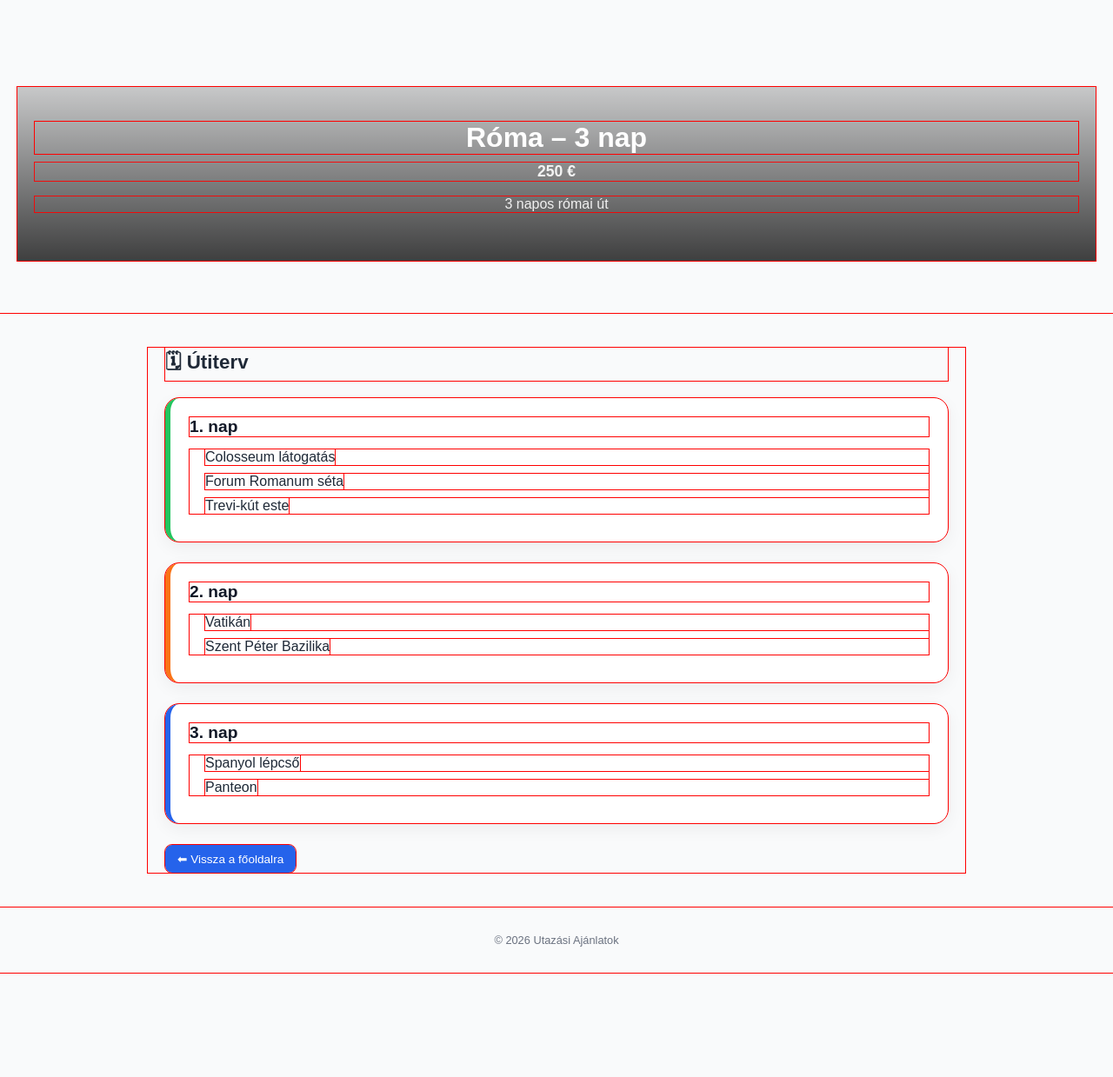
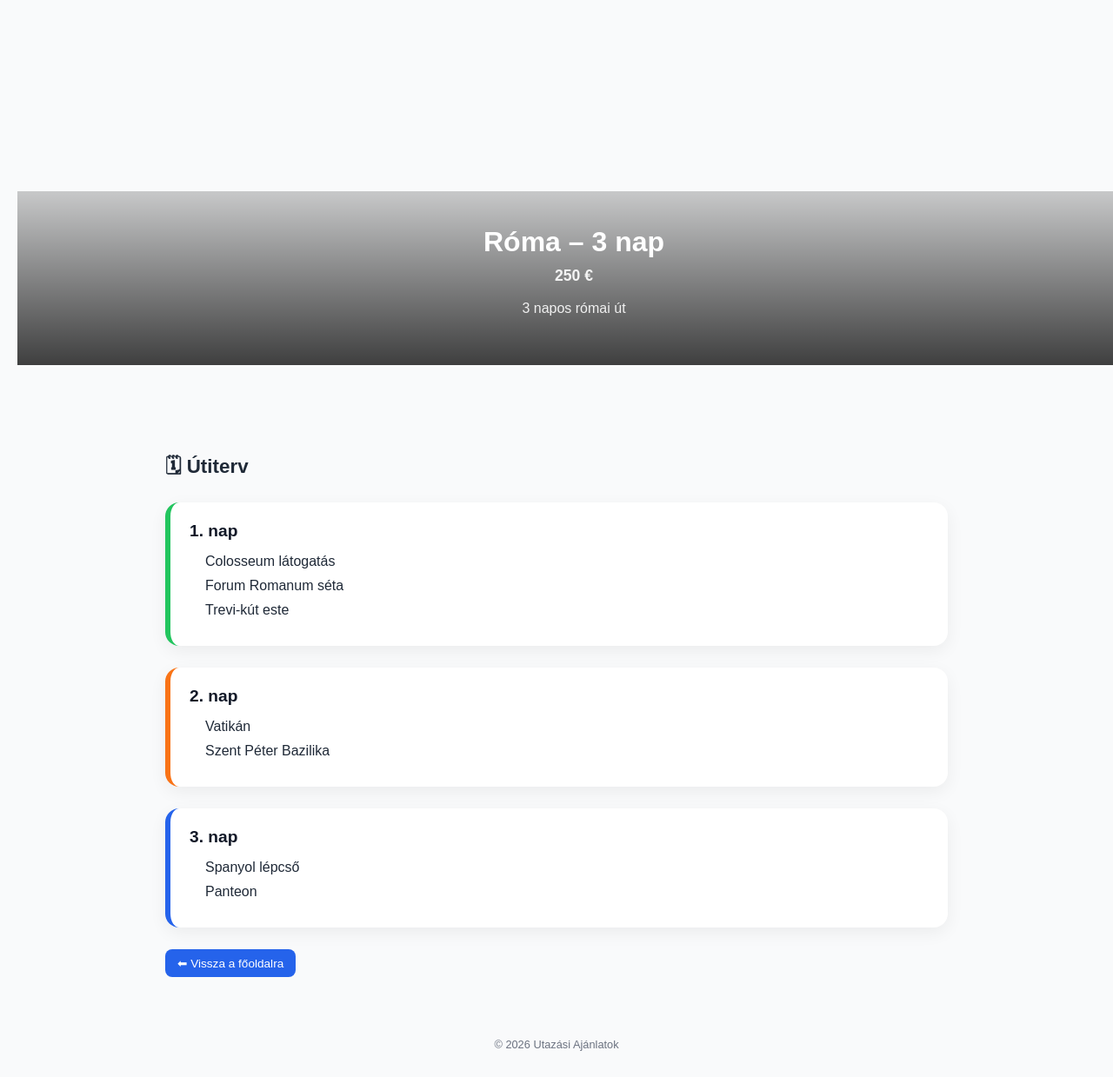
Before and after one commit to Norbi6/travel_site, a Jekyll site: the page built from _offers/rome3.md, in a window 1280 px wide. Shown: the whole page at 87% size. Built offline with Jekyll 4.4.1, drawn with Linux system fonts in a browser that asks for light colours; before the commit the page ends 1119 px from its top, so only the background shows below that.

Commit message:
Update style.css

```diff
--- a/assets/css/style.css
+++ b/assets/css/style.css
@@ -198,7 +198,6 @@ footer {
 .offer-hero {
   width: 100%;
   height: clamp(220px, 40vh, 420px);
-  box-sizing: border-box;
   background-size: cover;
   background-position: center top;
   background-repeat: no-repeat;
@@ -233,7 +232,3 @@ footer {
     background-position: center center;
   }
 }
-
-* {
-  outline: 1px solid red;
-}
```
